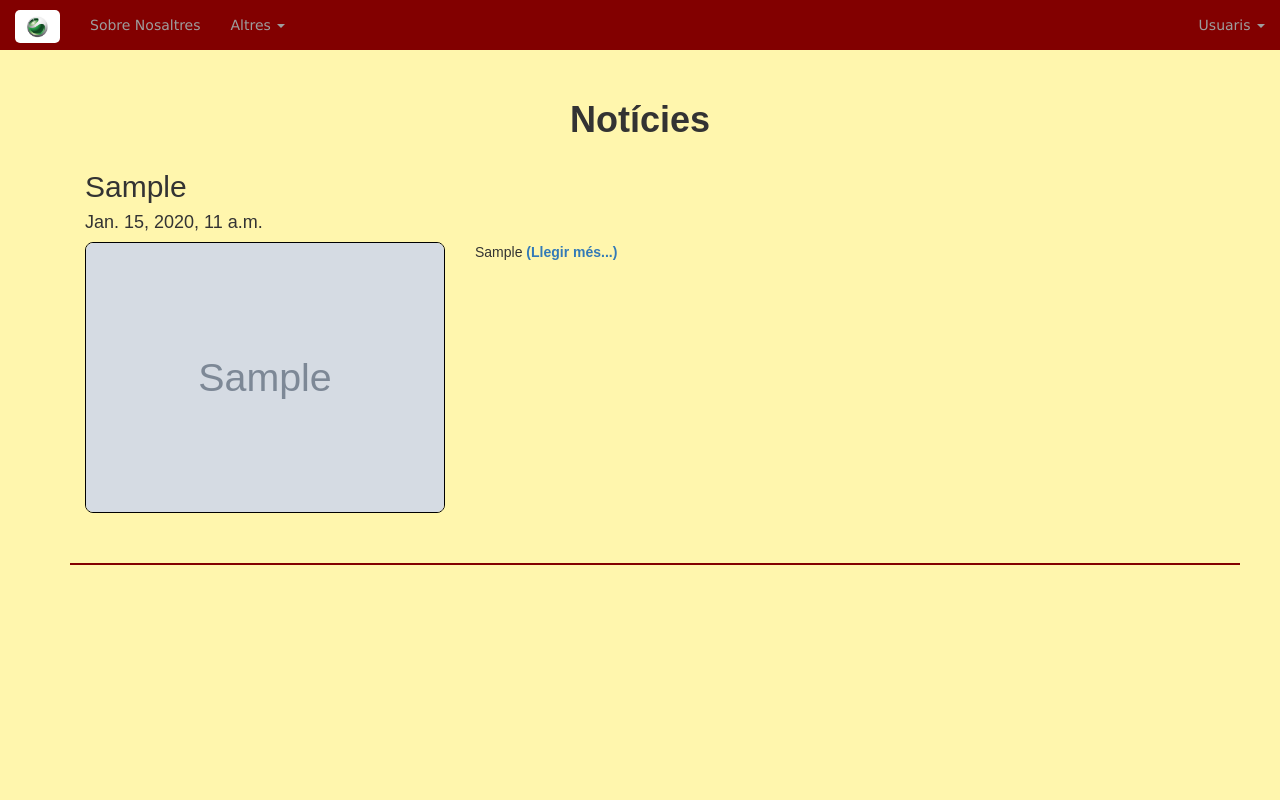
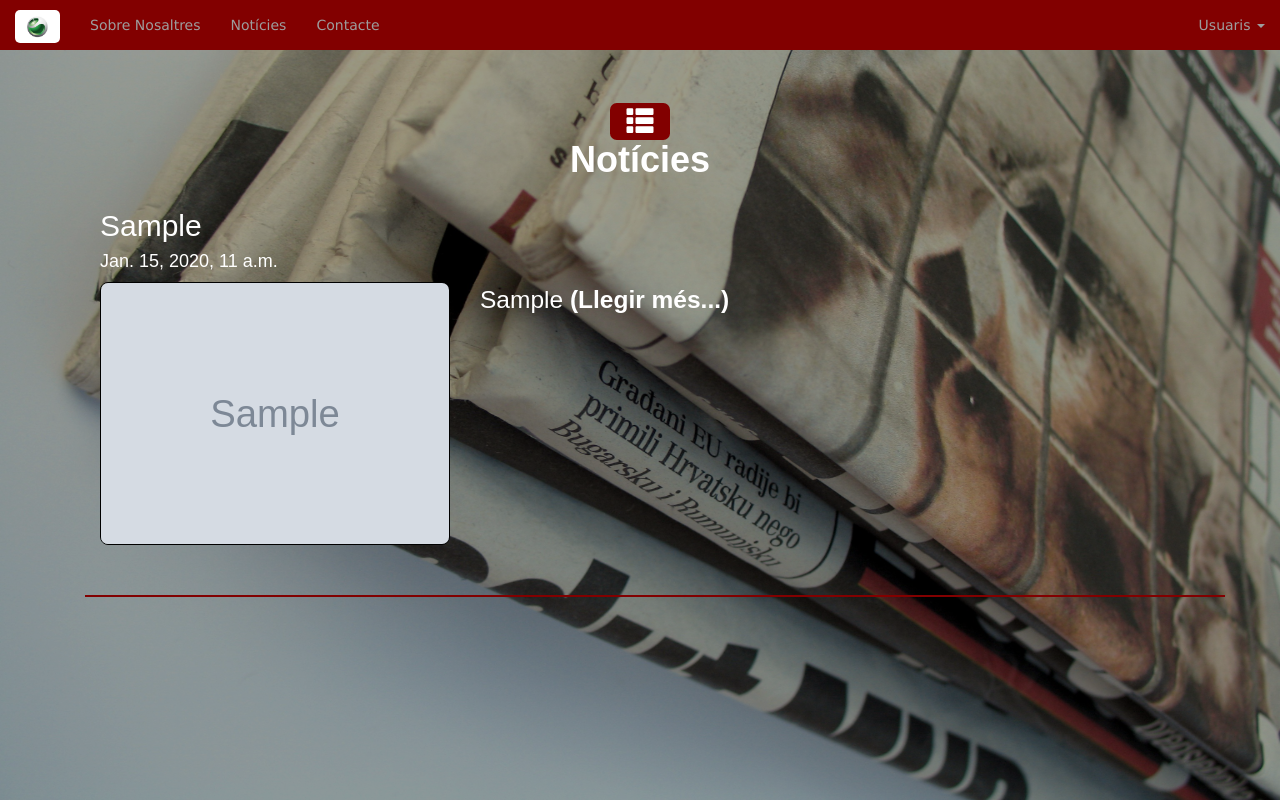
Before and after one commit to karlos27/GS_3.0, a Django app: page /llistat in a window 1280 px wide. Run offline with Django 3.2, Linux system fonts and the light colour scheme; tables that the repository leaves empty hold one stand-in row (values such as "Sample post"); grey boxes marked "Sample" are stand-in pictures; some libraries are stand-ins or nearby versions.

Commit message:
Canvis CSS

```diff
--- a/GS/static/css/style.css
+++ b/GS/static/css/style.css
@@ -3,6 +3,11 @@
 body {
 	font-family: arial;
 	background-color: rgb(255, 246, 173);
+}
+
+h1 {
+	padding-top: 80px;
+	text-align: center;
 }
 
 /*! Capçalera */
@@ -39,7 +44,7 @@ body {
 
 .slider-data-title {
 	text-align: center;
-	margin-top: 10px;
+	margin-top: 20px;
 }
 
 /*! Carousel */
@@ -61,9 +66,32 @@ body {
 	border-bottom: solid 2px rgb(130,0,0);
 }
 
+#list-body {
+	border-bottom: solid 2px rgb(130,0,0);
+	padding-bottom: 50px;
+	color: rgb(0,0,0);
+}
+
+#list-body p {
+	font-size: 175%;
+}
+
+#list-body a {
+	color: rgb(0,0,0);
+}
+
 #news-list-body {
 	border-bottom: solid 2px rgb(130,0,0);
 	padding-bottom: 50px;
+	color: rgb(255,255,255);
+}
+
+#news-list-body p {
+	font-size: 175%;
+}
+
+#news-list-body a {
+	color: rgb(255,255,255);
 }
 
 #news-image {
@@ -75,6 +103,23 @@ body {
 	margin-top: 10px;
 	text-align: center;
 }
+
+#panel-news h1{
+	text-align: center;
+	color: rgb(255,255,255);
+}
+
+#backnews {
+	position: fixed;
+	filter: sepia(100%);
+	filter: brightness(60%);
+	width: 100%;
+	height: 100%;
+    left: 0px;
+    top: 0px;
+    z-index: -1;
+}
+
 
 /*! Pàg. Sobre Nosaltres */
 
@@ -99,12 +144,39 @@ body {
 
 /*! Pàg. Contacte i Perfil Usuari*/
 
+#panel-backcontact img{
+	position: fixed;
+	filter: sepia(100%);
+	filter: brightness(60%);
+	width: 100%;
+	height: 100%;
+    left: 0px;
+    top: 0px;
+    z-index: -1;
+}
+
+#img-span {
+	background-color: rgb(130,0,0);
+	padding-bottom: 2px;
+}
+
 #panel-contact, #panel-profile {
 	margin-bottom: 5px;
 }
 
+#panel-contact h1 {
+	text-align: center;
+	color: rgb(255,255,255);
+}
+
 #panel-contact h5 {
 	text-align: center;
+	color: rgb(255,255,255);
+}
+
+#panel-contact form {
+	color: rgb(255,255,255);
+	font-size: 130%;
 }
 
 #panel-contact-top, #panel-profile-top {
@@ -116,23 +188,38 @@ body {
 /*! Usuari */
 
 #menu-inici {
-	margin-top: 12%;
+	margin-top: 90px;
+}
+
+#menu-inici-full {
+	position: fixed;
+	width: 100%;
+	height: 100%;
+    left: 0px;
+    top: 0px;
+    z-index: -1;
 }
 
 #menu-inici-nom{
-	margin-left: 35px;
+	text-align: center;
+}
+
+#menu-list {
+	margin-top: 45px;
 }
 
 #data-button, #profile-button, #download-button {
 	margin-bottom: 5px;
 }
 
-#entrar, h1{
+#entrar {
 	padding-top: 80px;
 	text-align: center;
+	background-color: rgb(255,255,255);
+	height: 853px;
 }
 
-#registre{
+#registre {
 	padding-top: 100px;
 }
 
@@ -142,7 +229,7 @@ body {
 	padding-bottom: 15px;
 }
 
-#resposta{
+#resposta, #registre_up {
 	margin-top: 180px;
 
 }
@@ -168,6 +255,8 @@ body {
 	text-decoration: none;
 }
 
+/*! Footer */
+
 #footer {
 	background-color: rgb(215, 208, 193);
 	border-top: solid rgb(130,0,0) 2px;
--- a/GS/templates/gestoria/templates/noticies.html
+++ b/GS/templates/gestoria/templates/noticies.html
@@ -4,24 +4,27 @@
 {% block content %}
 {% include 'navbar.html' %}
 
-<div class="container">
-	<h1><strong>Notícies</strong></h1>
+<div class="container" id="panel-news">
+	<h1><span class="label label-default" id="img-span"><span class="glyphicon glyphicon-th-list" aria-hidden="true"></span></span><br><strong>Notícies</strong></h1>
+	<img src="{% static 'img/diaris.jpg' %}" class="img-responsive" id="backnews">
+		<div class="container" id="panel-news-top">
 			{% if object_list %}
 				{% for llista in object_list %}
-				<div class="container" id="news-list-body">
+					<div class="container-fluid" id="news-list-body">
 						<h2>{{ llista.titol }}</h2>
 						<h4>{{ llista.data_pub }}</h4>
 						<div class="row">
-						<div class="col-xs-12 col-sm-6 col-md-4 lg-4">
+							<div class="col-xs-12 col-sm-6 col-md-4 col-lg-4">
 								<a href="{{ llista.font }}"><img src="{{ llista.foto.url }}" class="img-responsive" alt="Imatge" id="news-image"></a>
 							</div>
-						<div class="col-xs-12 col-sm-6 col-md-8 lg-8">
+							<div class="col-xs-12 col-sm-6 col-md-8 col-lg-8">
 								<p>{{ llista.cos|safe }}<a href="{{ llista.font }}"><strong> (Llegir més...)</strong></a></p>
 							</div>
 						</div>
-				</div><br>
+					</div>
 				{% endfor %}
 			{% endif %}
+		</div>
 	{% include 'paginator.html' %}
 </div>
 
--- a/GS/templates/navbar.html
+++ b/GS/templates/navbar.html
@@ -20,14 +20,8 @@
     <div class="collapse navbar-collapse" id="navbar-collapse-1">
       <ul class="nav navbar-nav">
         <li><a href="{% url 'gestoria:map' %}">Sobre Nosaltres <span class="sr-only">(current)</span></a></li>
-        <li class="dropdown">
-          <a href="#" class="dropdown-toggle" data-toggle="dropdown" role="button" aria-haspopup="true" aria-expanded="false" id="navbar-header-down">Altres <span class="caret"></span></a>
-          <ul class="dropdown-menu">
-            <li><a href="{% url 'gestoria:llistat' %}"> Notícies</a></li>
-            <li role="separator" class="divider"></li>
-            <li><a href="{% url 'gestoria:contacte' %}">Contacte</a></li>
-          </ul>
-        </li>
+        <li><a href="{% url 'gestoria:llistat' %}"> Notícies</a></li>
+        <li><a href="{% url 'gestoria:contacte' %}">Contacte</a></li>
       </ul>
       <ul class="nav navbar-nav navbar-right">
         <li class="dropdown">
--- a/GS/templates/usuaris/templates/descarregues.html
+++ b/GS/templates/usuaris/templates/descarregues.html
@@ -3,7 +3,8 @@
 {% block content %}
 {% include 'navbar.html' %}
 <div class="container">
-	<h1>Descàrregues</h1>
+	<img src="{% static 'img/wave.jpg' %}" class="img-responsive" alt="background-image" id="menu-inici-full">
+	<h1><strong>Descàrregues</strong></h1>
 		{% if object_list %}
 			{% for llista in object_list %}
 				<a href="{{ llista.arx_1.url }}" class="list-group-item">{{ llista.nom_1 }} - {{ llista.data_pub }}</a>
@@ -13,5 +14,4 @@
 		{% endif %}
 	{% include 'paginator.html' %}
 </div>
-{% include 'footer.html' %}
 {% endblock %}
--- a/GS/templates/usuaris/templates/perfil.html
+++ b/GS/templates/usuaris/templates/perfil.html
@@ -5,6 +5,7 @@
 {% include 'navbar.html' %}
 
 <div class="container" id="panel-profile">
+	<img src="{% static 'img/wave.jpg' %}" class="img-responsive" alt="background-image" id="menu-inici-full">
 	<h1><strong>Perfil Usuari</strong></h1>
 	<div class="row">
 		<div class="col-xs-12 col-sm-12 col-md-3 col-lg-3">
--- a/usuaris/models.py
+++ b/usuaris/models.py
@@ -23,10 +23,10 @@ class perfil(models.Model):
 	fax = models.CharField('Fax', max_length=9, blank= True, null=True)
 
 	def __unicode__(self):
-		return self.nif
+		return self.nom_usuari.username
 
 	def __str__(self):
-		return self.nif
+		return self.nom_usuari.username
 
 	class Meta:
 		ordering=['nom_usuari']
--- a/usuaris/urls.py
+++ b/usuaris/urls.py
@@ -7,5 +7,6 @@ urlpatterns = [
 	url(r'^registre/', RegistreUsuari.as_view(), name='registre'),
 	url(r'^perfil/', views.Perfil, name='perfil'),
 	url(r'^inici/', views.inici, name='inici'),
+	url(r'^registre_up/', views.registre_up, name='registre_up'),
 	url(r'^descarregues/', descarregues.as_view(), name='descarregues'),
 	]
--- a/usuaris/views.py
+++ b/usuaris/views.py
@@ -21,7 +21,7 @@ class RegistreUsuari(CreateView):
 	model = User
 	template_name = 'usuaris/templates/registre.html'
 	form_class = RegistreForm
-	success_url = reverse_lazy('login')
+	success_url = reverse_lazy('usuaris:registre_up')
 
 @login_required
 @transaction.atomic
@@ -32,7 +32,6 @@ def Perfil(request):
         if user_form.is_valid() and profile_form.is_valid():
             user_form.save()
             profile_form.save()
-            messages.success(request, '%(correu)s, ha actualitzat el seu perfil!')
             return redirect('usuaris:inici')
     else:
         user_form = UserForm(instance=request.user)
@@ -45,6 +44,9 @@ def Perfil(request):
 def inici(request):
 	return render(request, 'usuaris/templates/inici.html', {})
 
+def registre_up(request):
+    return render(request, 'usuaris/templates/registre_up.html', {})
+
 class descarregues(ListView):
     template_name = 'usuaris/templates/descarregues.html'
     paginate_by = 5
```
Also changed, not shown: GS/templates/gestoria/templates/contacte.html (+6 -3 lines), GS/templates/gestoria/templates/index.html (+7 -5 lines), GS/templates/login.html (+6 -6 lines), GS/templates/usuaris/templates/inici.html (+12 -10 lines), GS/templates/usuaris/templates/registre_up.html (added, +15 -0 lines), GS/static/img/contacte.jpg (added), GS/static/img/diaris.jpg (added), GS/static/img/wave.jpg (added), 2 other files. Lines whose indentation alone changed are shown as unchanged.
